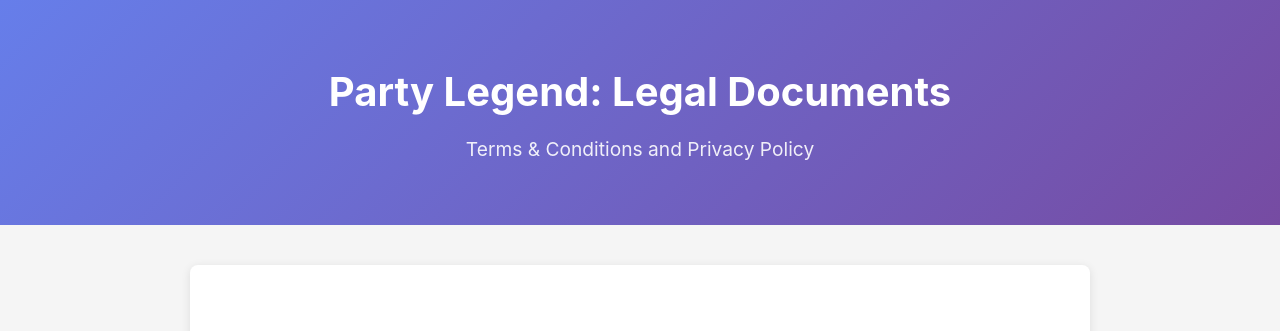
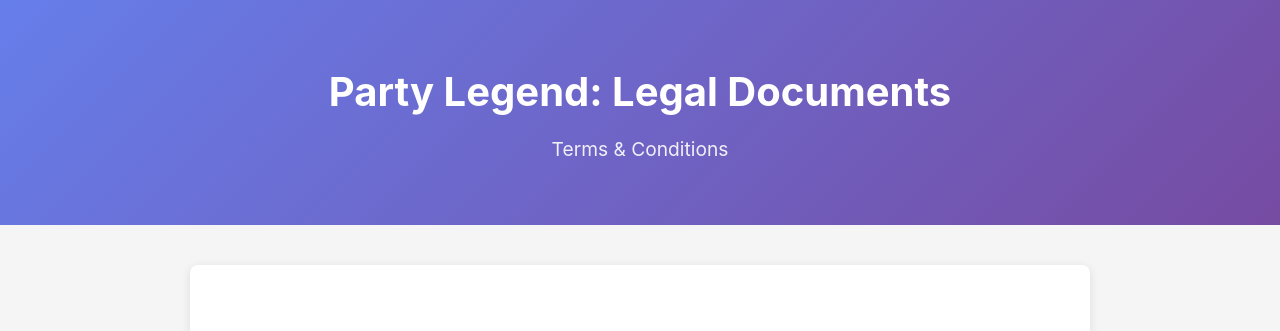
Before and after one commit to 1vanchuck/party-legend-terms.github.io-, a Jekyll site: the page built from index.md, in a window 1280 px wide. Shown: the top 331 px of the page. Built offline with Jekyll 4.4.1, drawn with Linux system fonts in a browser that asks for light colours; our own code applies the rules of GitHub Pages for plain Markdown files.

Commit message:
Revise description in _config.yml
Updated the description to focus on Terms & Conditions.

```diff
--- a/_config.yml
+++ b/_config.yml
@@ -1,6 +1,6 @@
 # Базовые настройки
   title: "Party Legend: Legal Documents"
-  description: "Terms & Conditions and Privacy Policy"
+  description: "Terms & Conditions"
 
   # Убрать название репозитория из заголовка
   show_downloads: false
```
